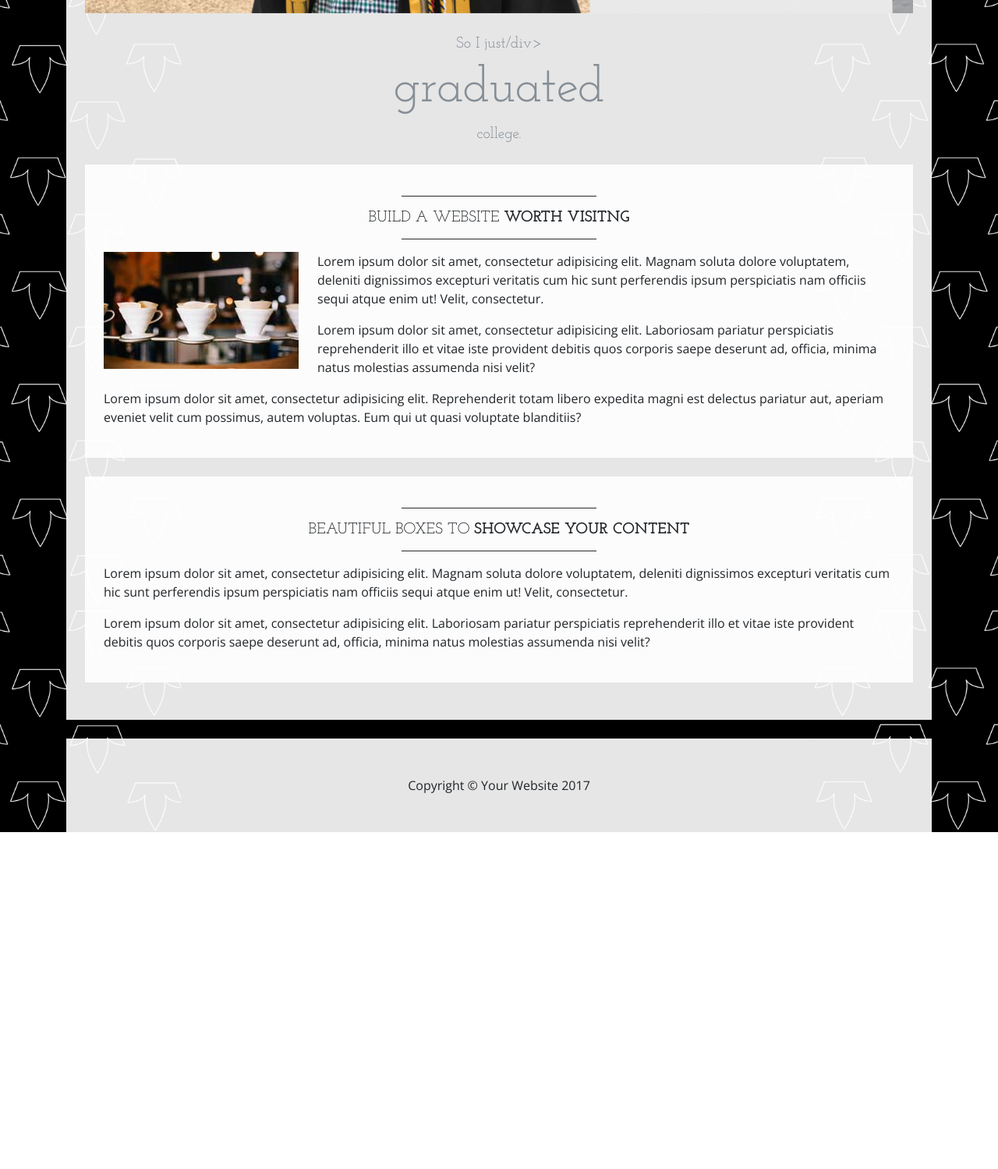
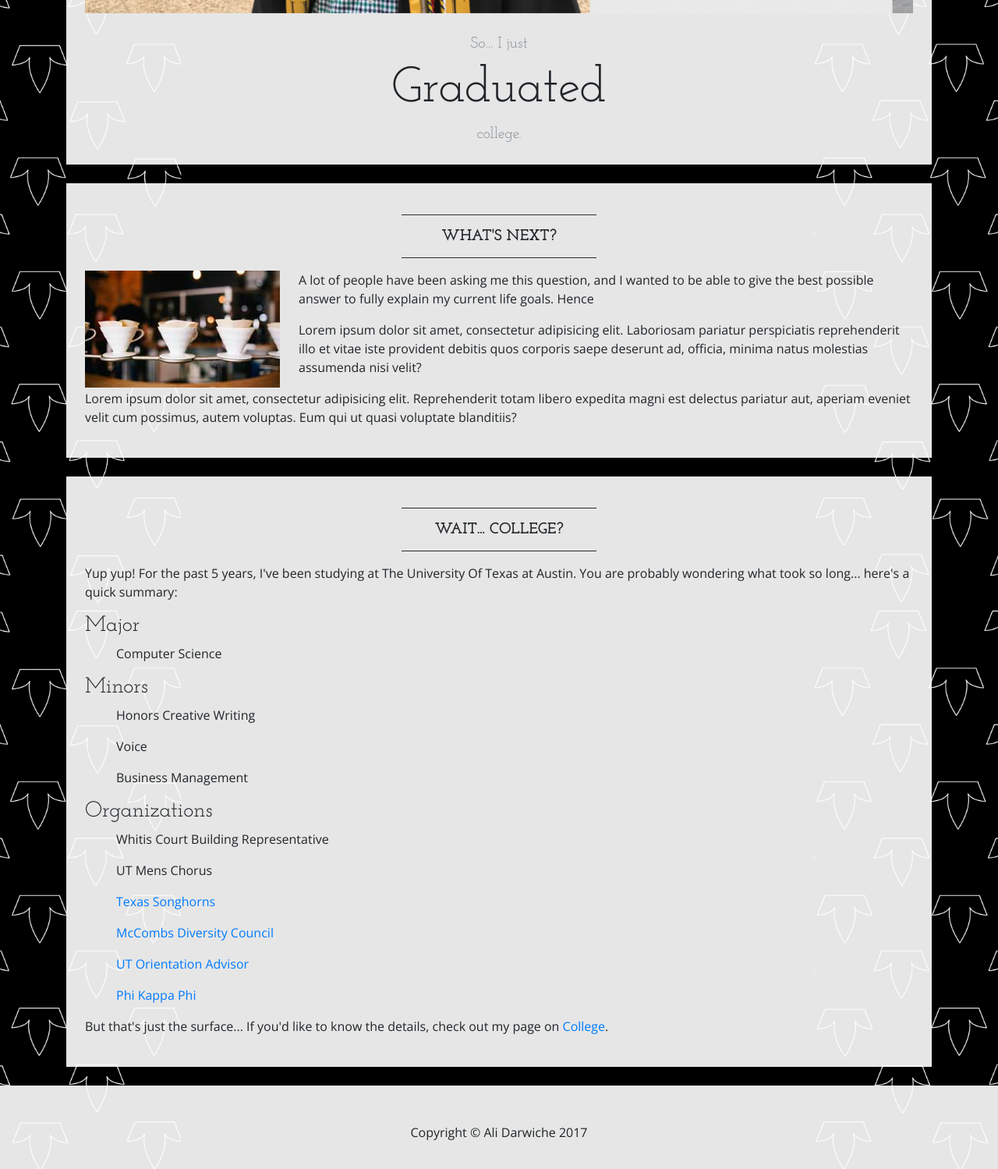
Before and after one commit to alidarwiche/alidarwiche.com, a plain HTML site: page index.html in a window 1280 px wide. Shown: the part 822-2321 px from the top of the page at 78% size. Before the commit the page ends 1889 px from the top, so only its background shows below. Drawn offline with nearby package versions, Linux system fonts and the light colour scheme.

Commit message:
College section

```diff
--- a/index.html
+++ b/index.html
@@ -113,28 +113,41 @@
             </div>
             <!-- Welcome Message -->
             <div class="text-center mt-4">
-                <div class="text-heading text-muted text-lg">So I just/div>
-                <h1 class="my-2">graduated</h1>
+                <div class="text-heading text-muted text-lg">So... I just</div>
+                <h1 class="my-2">Graduated</h1>
                 <div class="text-heading text-muted text-lg">college.</div>
             </div>
         </div>
 
         <div class="bg-faded p-4 my-4">
             <hr class="divider">
-            <h2 class="text-center text-lg text-uppercase my-0">Build a website <strong>worth visitng</strong></h2>
+            <h2 class="text-center text-lg text-uppercase my-0"><strong>What's next?</strong></h2>
             <hr class="divider">
             <img class="img-fluid float-left mr-4 d-none d-lg-block" src="img/intro-pic.jpg" alt="">
-            <p>Lorem ipsum dolor sit amet, consectetur adipisicing elit. Magnam soluta dolore voluptatem, deleniti dignissimos excepturi veritatis cum hic sunt perferendis ipsum perspiciatis nam officiis sequi atque enim ut! Velit, consectetur.</p>
+            <p>A lot of people have been asking me this question, and I wanted to be able to give the best possible answer to fully explain my current life goals. Hence</p>
             <p>Lorem ipsum dolor sit amet, consectetur adipisicing elit. Laboriosam pariatur perspiciatis reprehenderit illo et vitae iste provident debitis quos corporis saepe deserunt ad, officia, minima natus molestias assumenda nisi velit?</p>
             <p>Lorem ipsum dolor sit amet, consectetur adipisicing elit. Reprehenderit totam libero expedita magni est delectus pariatur aut, aperiam eveniet velit cum possimus, autem voluptas. Eum qui ut quasi voluptate blanditiis?</p>
         </div>
 
         <div class="bg-faded p-4 my-4">
             <hr class="divider">
-            <h2 class="text-center text-lg text-uppercase my-0">Beautiful boxes to <strong>showcase your content</strong></h2>
+            <h2 class="text-center text-lg text-uppercase my-0"><strong>Wait... college?</strong></h2>
             <hr class="divider">
-            <p>Lorem ipsum dolor sit amet, consectetur adipisicing elit. Magnam soluta dolore voluptatem, deleniti dignissimos excepturi veritatis cum hic sunt perferendis ipsum perspiciatis nam officiis sequi atque enim ut! Velit, consectetur.</p>
-            <p>Lorem ipsum dolor sit amet, consectetur adipisicing elit. Laboriosam pariatur perspiciatis reprehenderit illo et vitae iste provident debitis quos corporis saepe deserunt ad, officia, minima natus molestias assumenda nisi velit?</p>
+            <p>Yup yup! For the past 5 years, I've been studying at The University Of Texas at Austin. You are probably wondering what took so long... here's a quick summary:</p>
+            <h3>Major</h3>
+                <ul>Computer Science</ul>
+            <h3>Minors</h3>
+                <ul>Honors Creative Writing</ul>
+                <ul>Voice</ul>
+                <ul>Business Management</ul>
+            <h3>Organizations</h3>
+                <ul>Whitis Court Building Representative</ul>
+                <ul>UT Mens Chorus</ul>
+                <ul><a href="https://songhorns.org">Texas Songhorns</a></ul>
+                <ul><a href="https://utexas.campuslabs.com/engage/organization/mccombsdiversitycouncil">McCombs Diversity Council</a></ul>
+                <ul><a href="https://orientation.utexas.edu/student-leadership-opportunities">UT Orientation Advisor</a></ul>
+                <ul><a href="https://www.phikappaphi.org">Phi Kappa Phi</a></ul>
+            <p>But that's just the surface... If you'd like to know the details, check out my page on <a href="college.html">College</a>.</p>
         </div>
 
     </div>
@@ -142,7 +155,12 @@
 
     <footer class="bg-faded text-center py-5">
         <div class="container">
-            <p class="m-0">Copyright &copy; Your Website 2017</p>
+            <p class="m-0">Copyright &copy; Ali Darwiche
+                <script type="text/javascript">
+                var d = new Date()
+                document.write(d.getFullYear())
+                </script>
+            </p>
         </div>
     </footer>
 
```
